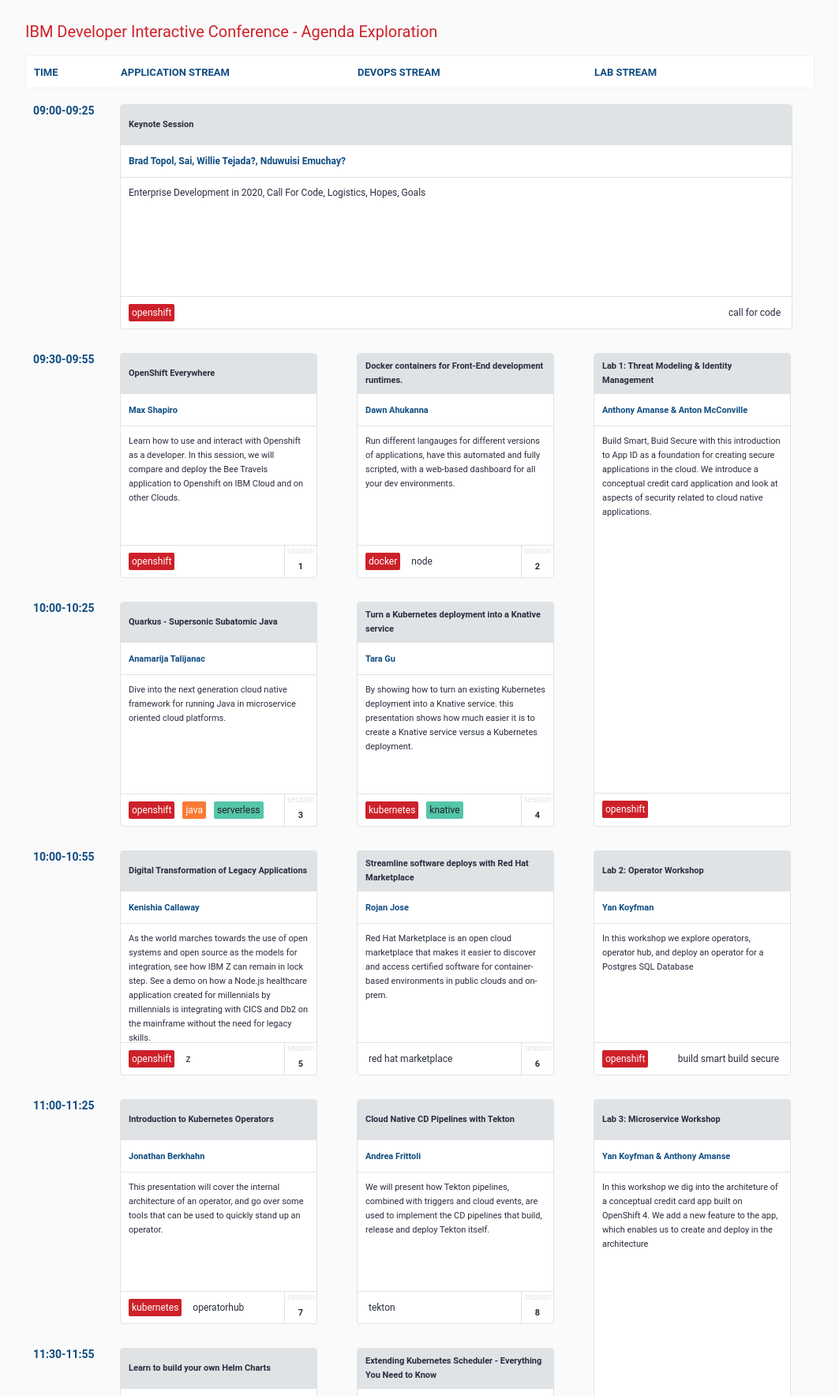
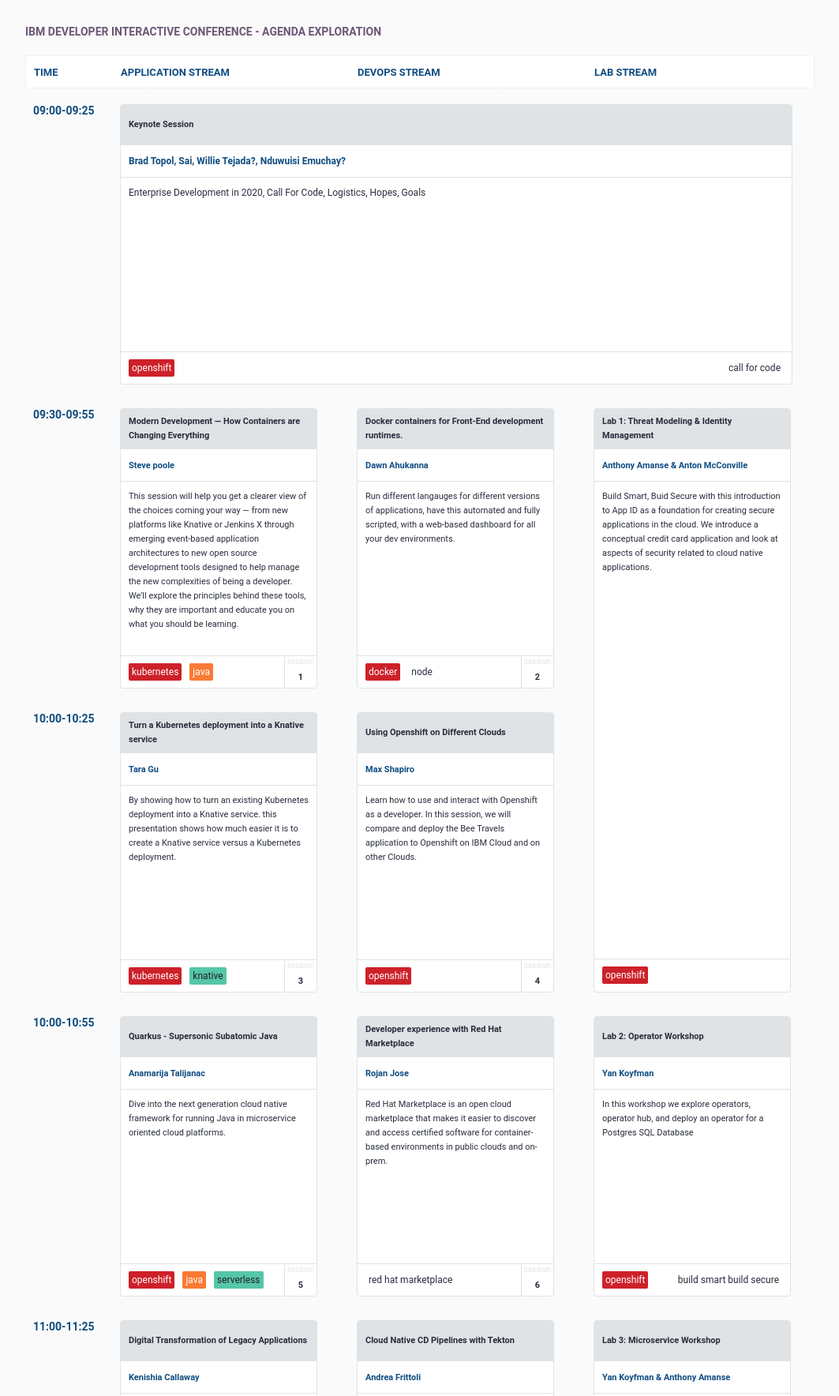
Before and after one commit to mcconville/cdi, a website: page index.html in a window 1280 px wide. Shown: the top 1768 px of the page at 79% size, without its empty margins (108-1171 px from the left). Drawn offline with Linux system fonts and the light colour scheme.

Commit message:
selections

```diff
--- a/data.json
+++ b/data.json
@@ -1,9 +1,14 @@
 {
     "apps": [{
-        "title": "OpenShift Everywhere",
-        "presenter": "Max Shapiro",
-        "abstract": "Learn how to use and interact with Openshift as a developer. In this session, we will compare and deploy the Bee Travels application to Openshift on IBM Cloud and on other Clouds.",
-        "related": ["OpenShift"]
+        "title": "Modern Development — How Containers are Changing Everything",
+        "presenter": "Steve poole",
+        "abstract": "This session will help you get a clearer view of the choices coming your way — from new platforms like Knative or Jenkins X through emerging event-based application architectures to new open source development tools designed to help manage the new complexities of being a developer. We’ll explore the principles behind these tools, why they are important and educate you on what you should be learning.",
+        "related": ["kubernetes", "java"]
+    },{
+        "title": "Turn a Kubernetes deployment into a Knative service",
+        "presenter": "Tara Gu",
+        "abstract": "By showing how to turn an existing Kubernetes deployment into a Knative service. this presentation shows how much easier it is to create a Knative service versus a Kubernetes deployment. ",
+        "related": ["kubernetes", "knative"]
     }, {
         "title": "Quarkus - Supersonic Subatomic Java",
         "presenter": "Anamarija Talijanac",
@@ -20,25 +25,15 @@
         "abstract": "This presentation will cover the internal architecture of an operator, and go over some tools that can be used to quickly stand up an operator.",
         "related": ["Kubernetes", "OperatorHub"]
     }, {
-        "title": "Learn to build your own Helm Charts",
+        "title": "Managing Kubernetes with Istio",
         "presenter": "Mofizur Rahman",
-        "abstract": "In this session we will go over how you can use helm to install kubernetes application as well as create your own helm chart for you application.",
+        "abstract": "Microservices and containers changed application design and deployment patterns, but along with them brought challenges like service discovery, routing, failure handling, security and visibility to microservices. In this talk we will see how istio can be used to manage traffic, gather metrics and enforce policies in a demo application running microservices. We will learn why kubernetes need “service mesh” and how does Istio improve managing Kubernetes workload.",
         "related": ["Openshift"]
     }, {
         "title": "Building reactive java applications ready for an event-centric world",
         "presenter": "Grace Jansen",
         "abstract": "In this workshop you'll learn what it means to easily build a cloud-native, asynchronous, reactive application through the Eclipse MicroProfile reactive APIs and Apache Kafka.",
         "related": ["Java", "Kafka"]
-    }, {
-        "title": "Supercharging the Dev Experience with an enriched API Hub from IBM",
-        "presenter": "Paul J Gordon",
-        "abstract": "",
-        "related": ["API Hub"]
-    }, {
-        "title": "Microservices for Beginners",
-        "presenter": "Niklas Heidloff",
-        "abstract": "For this session, we use our example code cloud-native-starter, which we have released on GitHub as open source, along with scripts for fast deployments to Minikube and lots of instructions and information.",
-        "related": ["kubernetes", "java"]
     }, {
         "title": "Modern Web Apps with Rust, Node, and OpenShift",
         "presenter": "Josh Hannaford",
@@ -54,6 +49,11 @@
         "presenter": "Sharon Wang & Igor Braga",
         "abstract": "Rapid creation of a Java based microservice architecture for a mobile app. Includes some early thinking about privacy by design.",
         "related": ["openshift", "tekton" ]
+    },{
+        "title": "Microservices made easy with MicroProfile, OpenJ9, Open Liberty and OpenShift",
+        "presenter": "Jamie Coleman",
+        "abstract": "Microservices, microservices, microservices! When you start planning a microservice project there are many more things that need to be considered that simply was not required when creating monoliths. This talk will talk you through a truly open source, cloud-native stack starting at the bottom with OpenShift, then onto the JVM with OpenJ9, Open Liberty as the cloud-native application server then finally MicroProfile as the Java spec for microservices.",
+        "related": ["Openshift"]
     }],
     "ops": [{
         "title": "Docker containers for Front-End development runtimes.",
@@ -61,12 +61,12 @@
         "abstract": "Run different langauges for different versions of applications, have this automated and fully scripted, with a web-based dashboard for all your dev environments.",
         "related": ["Docker", "Node"]
     }, {
-        "title": "Turn a Kubernetes deployment into a Knative service",
-        "presenter": "Tara Gu",
-        "abstract": "By showing how to turn an existing Kubernetes deployment into a Knative service. this presentation shows how much easier it is to create a Knative service versus a Kubernetes deployment. ",
-        "related": ["kubernetes", "knative"]
+        "title": "Using Openshift on Different Clouds",
+        "presenter": "Max Shapiro",
+        "abstract": "Learn how to use and interact with Openshift as a developer. In this session, we will compare and deploy the Bee Travels application to Openshift on IBM Cloud and on other Clouds.",
+        "related": ["OpenShift"]
     }, {
-        "title": "Streamline software deploys with Red Hat Marketplace",
+        "title": "Developer experience with Red Hat Marketplace",
         "presenter": "Rojan Jose",
         "abstract": "Red Hat Marketplace is an open cloud marketplace that makes it easier to discover and access certified software for container-based environments in public clouds and on-prem.",
         "related": ["Red Hat Marketplace"]
@@ -91,24 +91,24 @@
         "abstract": "Engineering teams can gain the flexibility to run their applications where it makes sense, for example low latency access to on-prem systems, local data processing, or local data storage. With this offering, you get to focus on app development, not platform differences.",
         "related": ["Cloud Satellite"]
     }, {
-        "title": "The Community Behind the Meteoric Rise of the Kubernetes Project",
-        "presenter": "Sahdev P. Zala",
-        "abstract": "In this talk, I will provide an insight of the Kubernetes community, it’s amazing culture, structure and values. While mesmerizing with interesting facts, you will also learn how to get involved and become part of this amazing community, and how to climb the contributor ladder.",
-        "related": ["kubernetes"]
+        "title": "Code Engine - One platform to rule them all",
+        "presenter": "Doug Davis",
+        "abstract": "With Code Engine you can deploy a wide variety of runtime artifacts: 12-factor and serverless apps, batch jobs and more. All within one easy to use environment, with the most popular runtime options you'd expect, such as self-managed networking with built-in security and auto-scaling, even down to zero. In this session you'll get a quick overview of the product and a demo showcasing just how easy managing your applications is supposed to be.",
+        "related": ["knative"]
     }, {
-        "title": "Cloud Native Application Monitoring Tools",
-        "presenter": "Max Shapiro",
-        "abstract": "Learn the best practices for a cloud native application development life cycle. In this session, attendees will learn about what the Bee Travels project is, how it works, and the life cycle of Bee Travels from coding to deploying the application.",
+        "title": "Istio Secure",
+        "presenter": "Lee Zhang",
+        "abstract": "You learn how to secure your application and microservices without modifying your code in this session. You learn how Istio security can improve security for your application - Security by default: no changes needed to application code and infrastructure - Defense in depth: integrate with existing security systems to provide multiple layers of defense - Zero-trust network: build security solutions on distrusted networks",
         "related": ["OpenShift"]
     }, {
-        "title": "",
-        "presenter": "",
-        "abstract": "",
-        "related": []
+        "title": "Build Accessible Applications with the Equal Access Toolkit",
+        "presenter": "Anam Mahmood",
+        "abstract": "Through the Equal Access Toolkit, we would like to raise awareness about making websites and applications more accessible and that accessibility is about inclusion, considering everyone whether people with disabilities, different ages, people using mobile devices, or users with slow network connections. With IBM Equal Access Toolkit we can make our software products accessible by including accessibility directly into our workflow as developers and help improve peoples’ lives.",
+        "related": ["Openshift"]
     }, {
-        "title": "",
-        "presenter": "",
-        "abstract": "",
+        "title": "Continuous Integration meets Application Integration!",
+        "presenter": "Andy Garratt",
+        "abstract": "Many CI/CD practices are well known - but how do they apply when 'Integration' itself is the primary deliverable? Come and join our guided tour to show you where the challenges are, how to overcome them with proven good practices and show that it really works in a live demo with APIs, Queues, Mediations, Connectors, Databases and more!",
         "related": []
     }]
 }
--- a/style.css
+++ b/style.css
@@ -76,8 +76,8 @@
 
 .slot{
     font-size: 14px;
-    height: 285px;
-    min-height: 285px;
+    height: 355px;
+    min-height: 355px;
     margin-bottom: 30px;
     font-weight: bold;
     margin-left: 10px;
@@ -146,8 +146,8 @@
 .abstract{
     border-bottom: 1px solid var(--cdi-border-color);
     padding:10px;
-    height:130px;
-    max-height: 130px;
+    height:200px;
+    max-height: 200px;
     line-height: 18px;
 }
 
@@ -220,14 +220,14 @@
     /* padding: 10px; */
     background: white;
     border-radius: 4px;
-    height: 598px;
+    height: 738px;
 }
 
 .abstractone{
     border-bottom: 1px solid var(--cdi-border-color);
     padding:10px;
     line-height: 18px;
-    height:444px;
+    height:584px;
 }
 
 .icp{
@@ -236,8 +236,10 @@
     height: 20px;
     margin-top: 30px;
     align-items: center;
-    color: var(--cdi-category-color);
-    color: #CD212A;
+    color: #6B5876;
+    text-transform: uppercase;
+    font-size: 14px;
+    font-weight: bold;
 }
 
 .relateditems{
```
